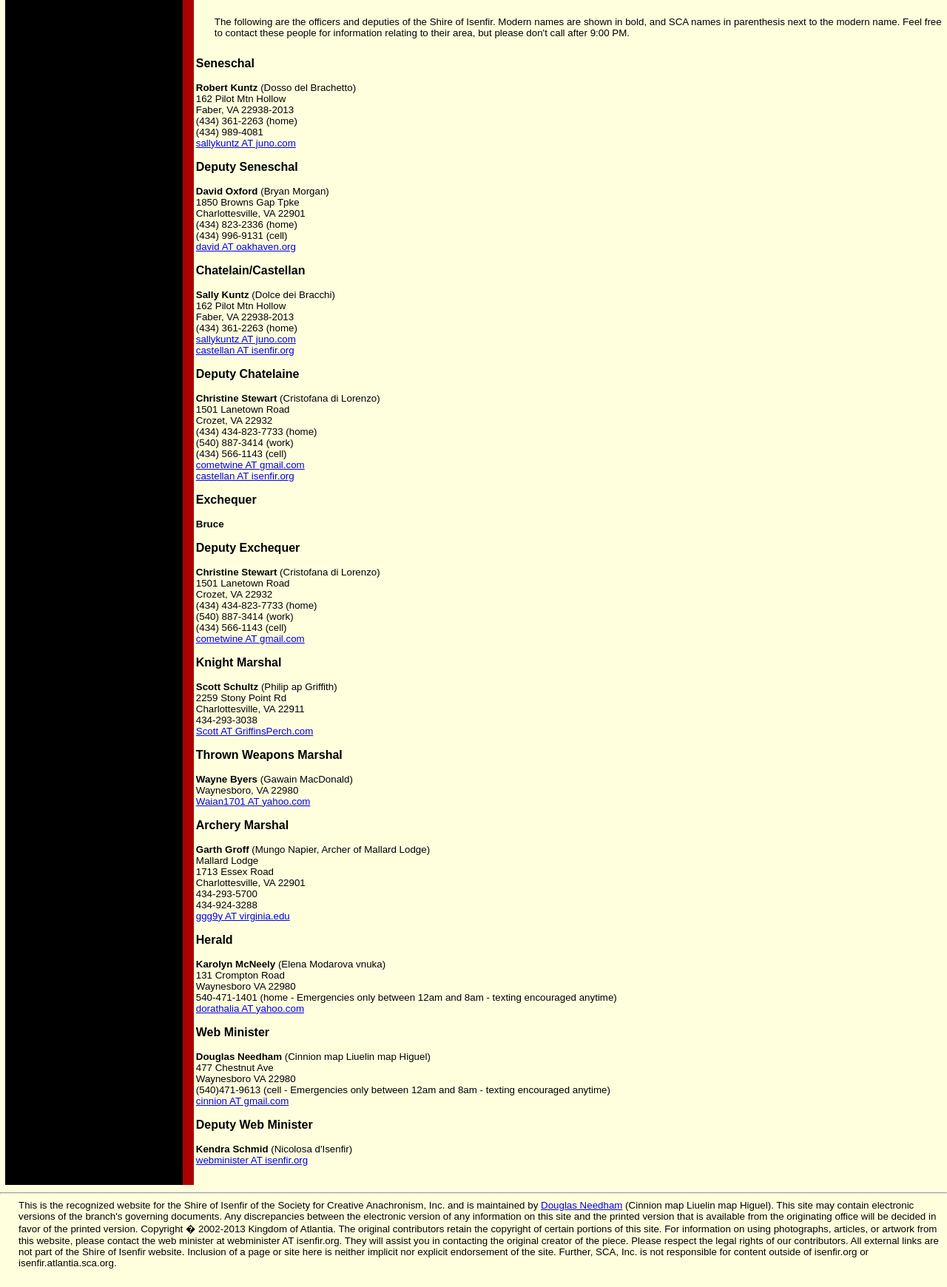
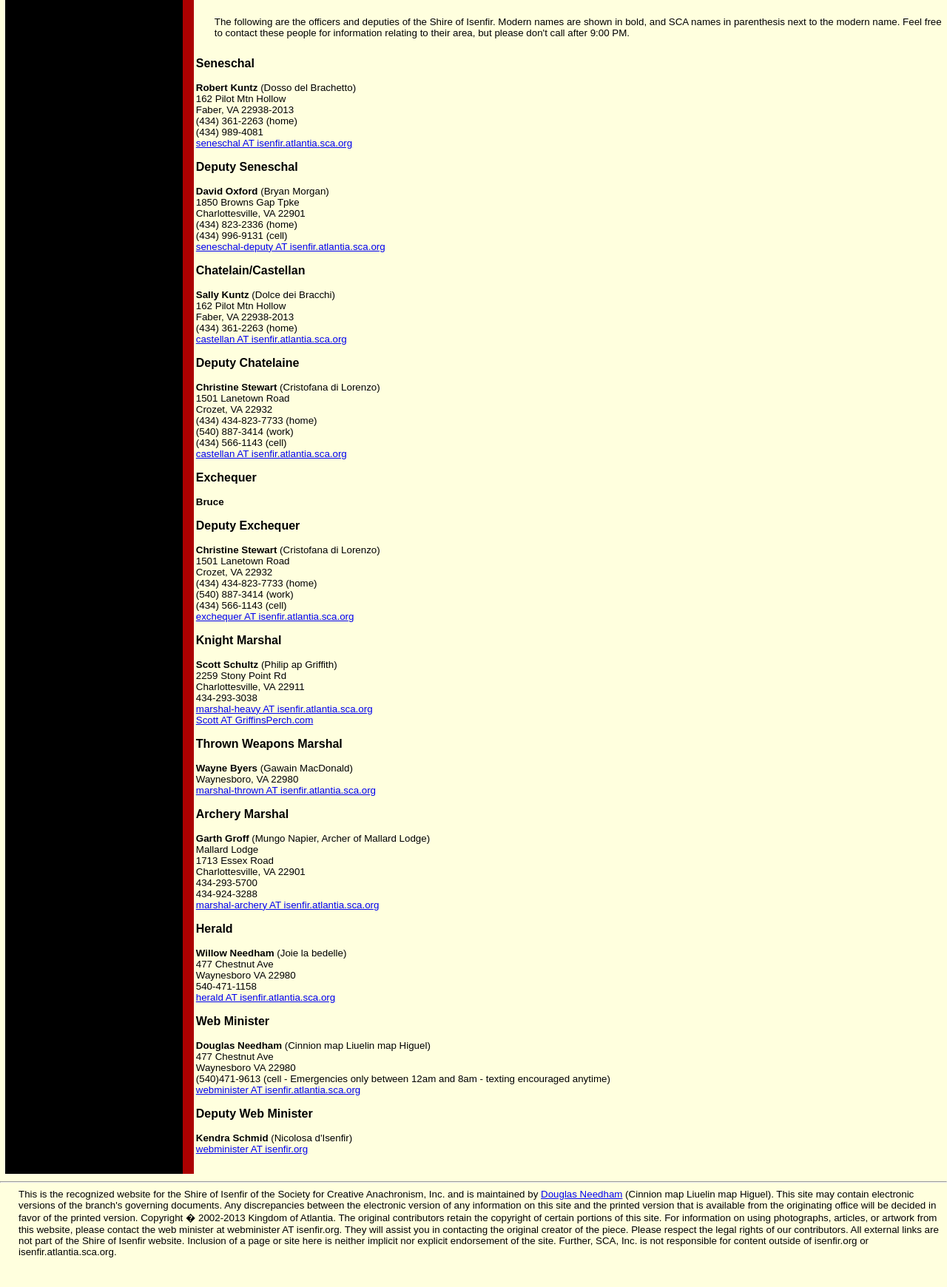
Before and after one commit to cinnion/sca-isenfir, a PHP site: page /officers.php in a window 1280 px wide. Shown: the part 314-2054 px from the top of the page at 74% size. After the commit the page ends 2014 px from the top, so only its background shows below. Run offline with PHP 8.4, Linux system fonts and the light colour scheme.

Commit message:
Officer page updates - Update all email addresses to forwarding addresses at isenfir.atlantia.sca.org - Change in office for herald.

```diff
--- a/officers.php
+++ b/officers.php
@@ -26,7 +26,7 @@
 Faber, VA 22938-2013<br/>
 (434) 361-2263 (home)<br/>
 (434) 989-4081<br/>
-<a href="mailto:sallykuntz AT juno.com">sallykuntz AT juno.com</a><br/>
+<a href="mailto:seneschal AT isenfir.atlantia.sca.org">seneschal AT isenfir.atlantia.sca.org</a><br/>
 
 
 <h3>Deputy Seneschal</h3>
@@ -35,15 +35,14 @@
 Charlottesville, VA 22901<br/>
 (434) 823-2336 (home)<br/>
 (434) 996-9131 (cell)<br/>
-<a href="mailto:david AT oakhaven.org">david AT oakhaven.org</a><br/>
+<a href="mailto:seneschal-deputy AT isenfir.atlantia.sca.org">seneschal-deputy AT isenfir.atlantia.sca.org</a><br/>
 
 <h3>Chatelain/Castellan</h3>
 <b>Sally Kuntz</b> (Dolce dei Bracchi)<br/>
 162 Pilot Mtn Hollow<br/>
 Faber, VA 22938-2013<br/>
 (434) 361-2263  (home)<br/>
-<a href="mailto:sallykuntz AT juno.com">sallykuntz AT juno.com</a><br/>
-<a href="mailto:castellan AT isenfir.org">castellan AT isenfir.org</a><br/>
+<a href="mailto:castellan AT isenfir.atlantia.sca.org">castellan AT isenfir.atlantia.sca.org</a><br/>
 
 <h3>Deputy Chatelaine</h3>
 <b>Christine Stewart</b> (Cristofana di Lorenzo)<br/>
@@ -52,8 +51,7 @@
 (434) 434-823-7733 (home)<br/>
 (540) 887-3414 (work)<br/>
 (434) 566-1143 (cell)<br/>
-<a href="mailto:cometwine AT gmail.com">cometwine AT gmail.com</a><br/>
-<a href="mailto:castellan AT isenfir.org">castellan AT isenfir.org</a><br/>
+<a href="mailto:castellan AT isenfir.atlantia.sca.org">castellan AT isenfir.atlantia.sca.org</a><br/>
 
 <h3>Exchequer</h3>
 <b>Bruce</b> <br/>
@@ -64,19 +62,21 @@
 Crozet, VA 22932<br/>
 (434) 434-823-7733 (home)<br/>(540) 887-3414 (work)<br/>
 (434) 566-1143 (cell)<br/>
-<a href="mailto:cometwine AT gmail.com">cometwine AT gmail.com</a><br/>
+<a href="mailto:exchequer AT isenfir.atlantia.sca.org">exchequer AT isenfir.atlantia.sca.org</a><br/>
 
 <h3>Knight Marshal</h3>
 <b>Scott Schultz</b> (Philip ap Griffith)<br/>
 2259 Stony Point Rd<br/>
 Charlottesville, VA 22911<br/>
 434-293-3038<br/>
+<a href="mailto:marshal-heavy AT isenfir.atlantia.sca.org">marshal-heavy AT isenfir.atlantia.sca.org</a><br/>
+
 <a href="mailto:Scott AT GriffinsPerch.com">Scott AT GriffinsPerch.com</a><br/>
 
 <h3>Thrown Weapons Marshal</h3>
 <b>Wayne Byers</b> (Gawain MacDonald)<br/>
 Waynesboro, VA 22980<br/>
-<a href="mailto:Waian1701 AT yahoo.com">Waian1701 AT yahoo.com</a><br/>
+<a href="mailto:marshal-thrown AT isenfir.atlantia.sca.org">marshal-thrown AT isenfir.atlantia.sca.org</a><br/>
 
 <h3>Archery Marshal</h3>
 <b>Garth Groff</b> (Mungo Napier, Archer of Mallard Lodge)<br/>
@@ -85,21 +85,22 @@
 Charlottesville, VA 22901<br/>
 434-293-5700<br/>
 434-924-3288<br/>
-<a href="mailto:ggg9y AT virginia.edu">ggg9y AT virginia.edu</a><br/>
+<a href="mailto:marshal-archery AT isenfir.atlantia.sca.org">marshal-archery AT isenfir.atlantia.sca.org</a><br/>
 
 <h3>Herald</h3>
-<b>Karolyn McNeely</b> (Elena Modarova vnuka)<br/> <!-- Concent updated 2013 Jan 7 -->
-131 Crompton Road<br/>
+<b>Willow Needham</b> (Joie la bedelle)<br/> <!-- Concent updated 2013 Jan 7 -->
+477 Chestnut Ave<br/>
 Waynesboro VA 22980<br/>
-540-471-1401 (home - Emergencies only between 12am and 8am - texting encouraged anytime)<br/>
-<a href="mailto:dorathalia AT yahoo.com">dorathalia AT yahoo.com</a><br/>
+540-471-1158<br/>
+<a href="mailto:herald AT isenfir.atlantia.sca.org">herald AT isenfir.atlantia.sca.org</a><br/>
+
 
 <h3>Web Minister</h3>
 <b>Douglas Needham</b> (Cinnion map Liuelin map Higuel)<br/> <!-- Concent given 2012 July 1 -->
 477 Chestnut Ave<br/>
 Waynesboro VA 22980<br/>
 (540)471-9613 (cell - Emergencies only between 12am and 8am - texting encouraged anytime)<br/>
-<a href="mailto:cinnion AT gmail.com">cinnion AT gmail.com</a><br/>
+<a href="mailto:webminister AT isenfir.atlantia.sca.org">webminister AT isenfir.atlantia.sca.org</a><br/>
 
 <h3>Deputy Web Minister</h3>
 <b>Kendra Schmid</b> (Nicolosa d'Isenfir)<br/>
```
